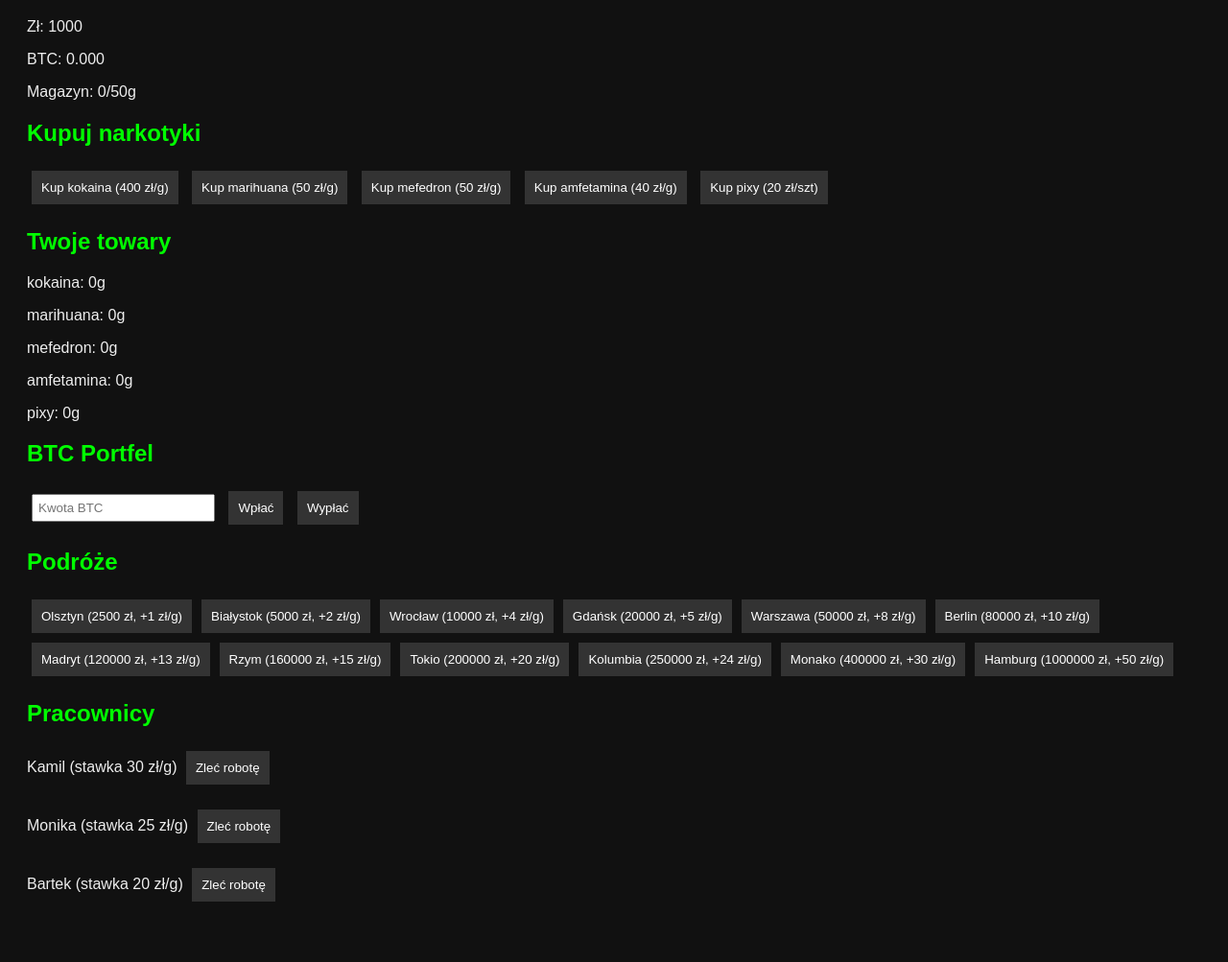
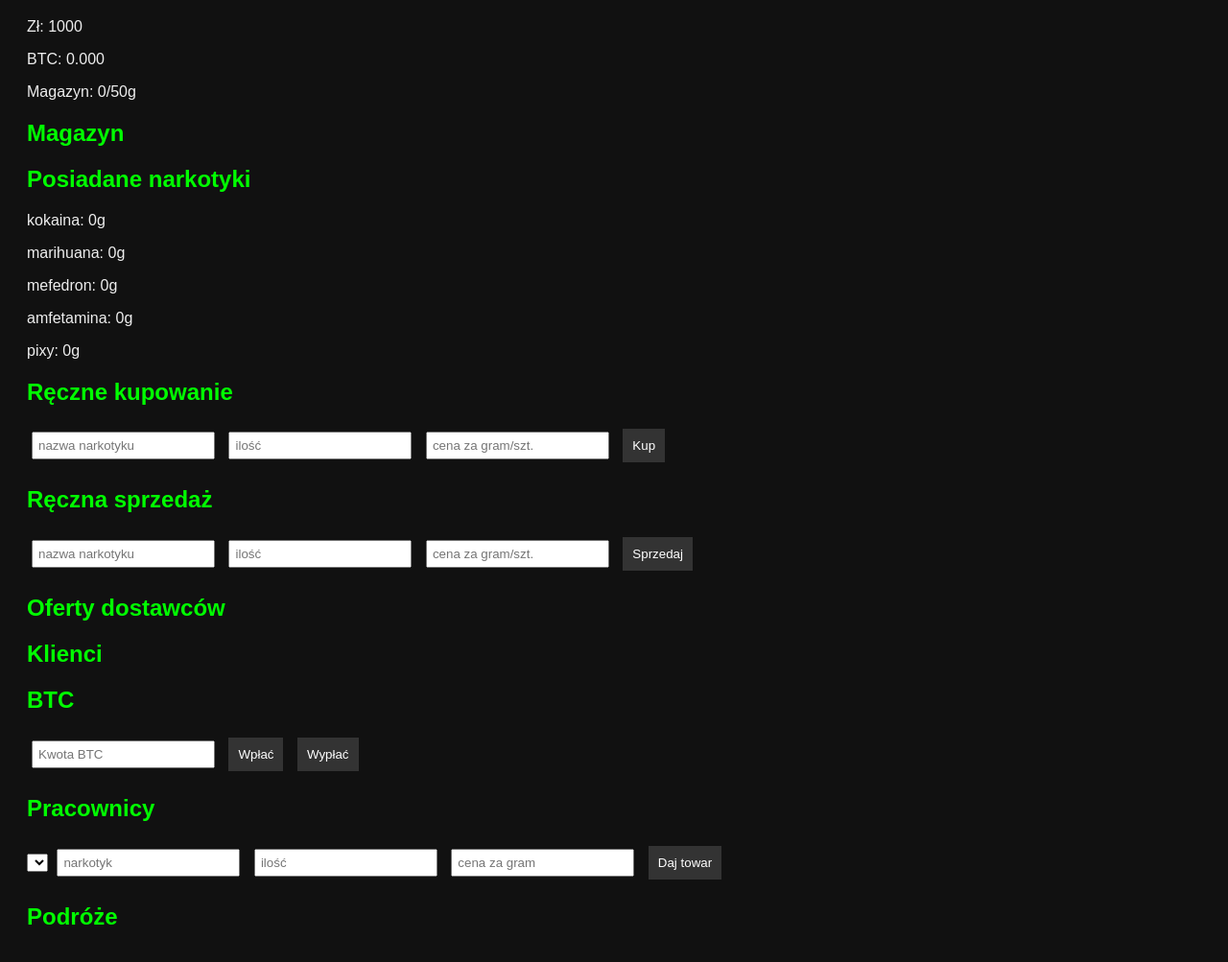
Before and after one commit to dkmapks/DDrugs-2.0, a plain HTML site: page index.html in a window 1280 px wide. Shown: the part 89-1092 px from the top of the page at 96% size. Drawn offline with Linux system fonts and the light colour scheme.

Commit message:
Update index.html

```diff
--- a/index.html
+++ b/index.html
@@ -1,44 +1,61 @@
 <!DOCTYPE html>
 <html lang="pl">
 <head>
-  <meta charset="UTF-8" />
-  <meta name="viewport" content="width=device-width, initial-scale=1.0" />
-  <link rel="manifest" href="manifest.json" />
-  <link rel="stylesheet" href="style.css" />
+  <meta charset="UTF-8">
   <title>DDrugs 2.0</title>
+  <meta name="viewport" content="width=device-width, initial-scale=1.0">
+  <link rel="manifest" href="manifest.json">
+  <link rel="stylesheet" href="style.css">
 </head>
 <body>
   <h1>DDrugs 2.0</h1>
-  <div id="stats">
+
+  <section id="stats">
     <p>Zł: <span id="cash">1000</span></p>
     <p>BTC: <span id="btc">0.000</span></p>
     <p>Magazyn: <span id="storageUsed">0</span>/<span id="storageLimit">50</span>g</p>
-  </div>
+  </section>
 
-  <h2>Kupuj narkotyki</h2>
-  <div id="market">
-    <!-- Przycisk do zakupu -->
-    <button onclick="buy('kokaina', 400)">Kup kokaina (400 zł/g)</button>
-    <button onclick="buy('marihuana', 50)">Kup marihuana (50 zł/g)</button>
-    <button onclick="buy('mefedron', 50)">Kup mefedron (50 zł/g)</button>
-    <button onclick="buy('amfetamina', 40)">Kup amfetamina (40 zł/g)</button>
-    <button onclick="buy('pixy', 20)">Kup pixy (20 zł/szt)</button>
-  </div>
+  <h2>Magazyn</h2>
+  <div id="warehouseOptions"></div>
 
-  <h2>Twoje towary</h2>
+  <h2>Posiadane narkotyki</h2>
   <div id="inventory"></div>
 
-  <h2>BTC Portfel</h2>
-  <input type="number" id="btcAmount" placeholder="Kwota BTC" />
+  <h2>Ręczne kupowanie</h2>
+  <input id="buyDrug" placeholder="nazwa narkotyku">
+  <input id="buyAmount" type="number" placeholder="ilość">
+  <input id="buyPrice" type="number" placeholder="cena za gram/szt.">
+  <button onclick="manualBuy()">Kup</button>
+
+  <h2>Ręczna sprzedaż</h2>
+  <input id="sellDrug" placeholder="nazwa narkotyku">
+  <input id="sellAmount" type="number" placeholder="ilość">
+  <input id="sellPrice" type="number" placeholder="cena za gram/szt.">
+  <button onclick="manualSell()">Sprzedaj</button>
+
+  <h2>Oferty dostawców</h2>
+  <div id="supplierOffers"></div>
+
+  <h2>Klienci</h2>
+  <div id="clients"></div>
+
+  <h2>BTC</h2>
+  <input type="number" id="btcAmount" placeholder="Kwota BTC">
   <button onclick="btc.deposit()">Wpłać</button>
   <button onclick="btc.withdraw()">Wypłać</button>
+
+  <h2>Pracownicy</h2>
+  <select id="workerName"></select>
+  <input id="workerDrug" placeholder="narkotyk">
+  <input type="number" id="workerAmount" placeholder="ilość">
+  <input type="number" id="workerPrice" placeholder="cena za gram">
+  <button onclick="assignToWorker()">Daj towar</button>
+  <div id="workersList"></div>
 
   <h2>Podróże</h2>
   <div id="travel"></div>
 
-  <h2>Pracownicy</h2>
-  <div id="workers"></div>
-
   <script src="script.js"></script>
 </body>
 </html>
```
